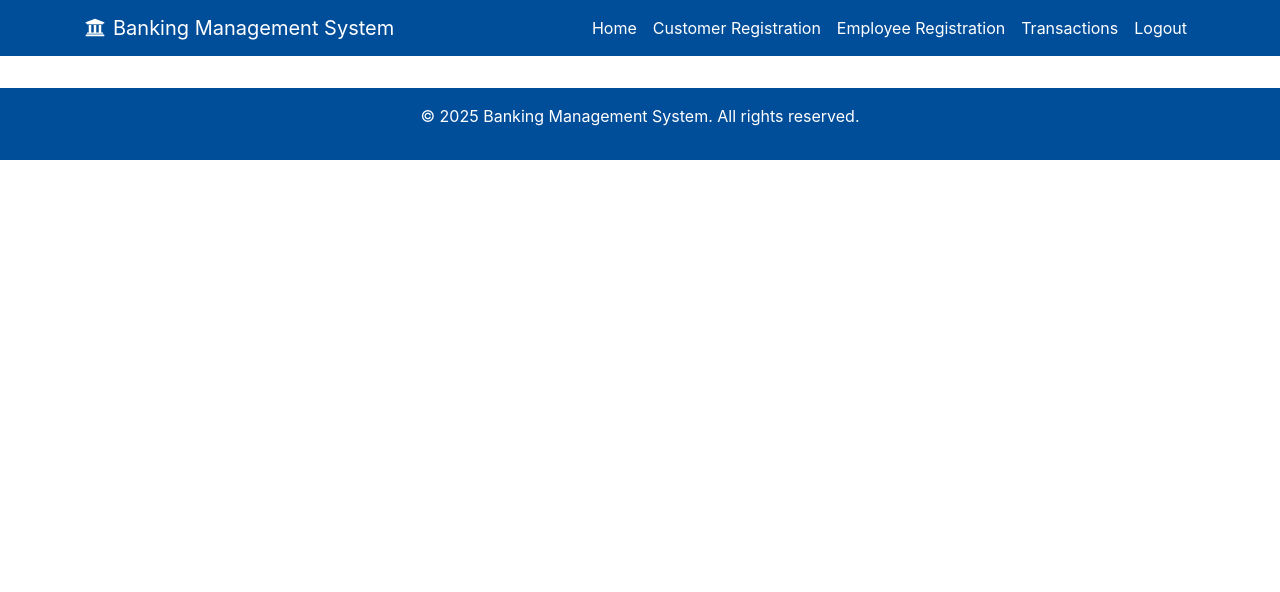
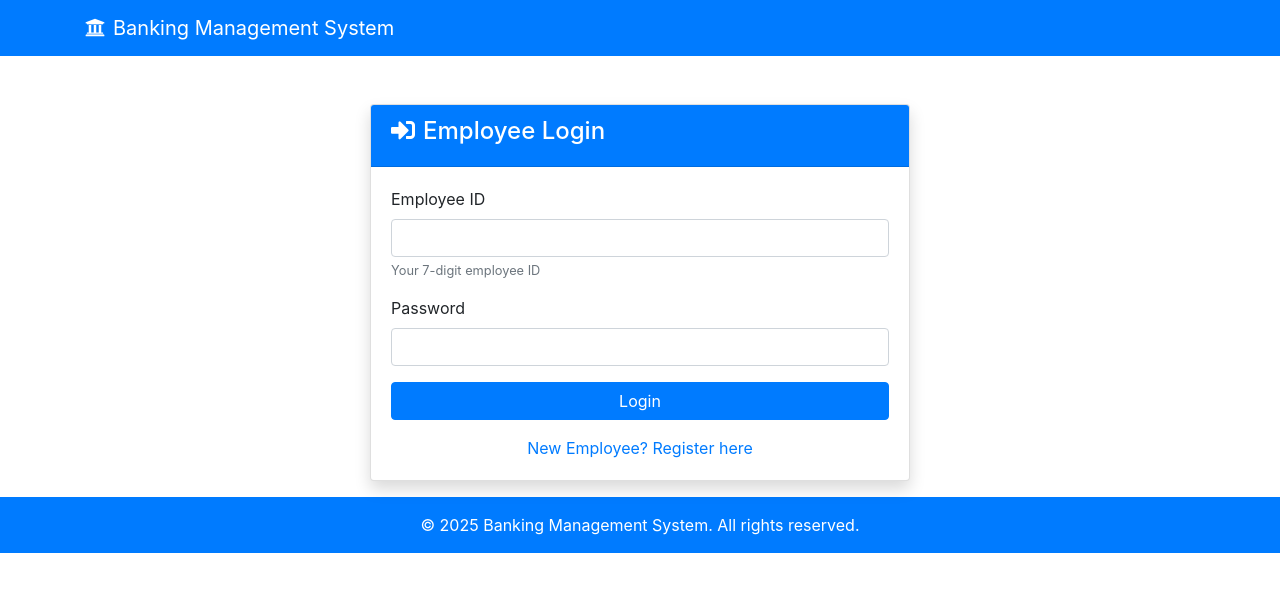
Before and after one commit to smartlywork/Bank-Management-Project, a plain HTML site: page index.html in a window 1280 px wide. Drawn offline with nearby package versions, Linux system fonts and the light colour scheme.

Commit message:
Update index.html

```diff
--- a/index.html
+++ b/index.html
@@ -3,86 +3,60 @@
 <head>
     <meta charset="UTF-8">
     <meta name="viewport" content="width=device-width, initial-scale=1.0">
-    <title>Banking Management System</title>
+    <title>Banking Management System - Login</title>
     <link rel="stylesheet" href="https://stackpath.bootstrapcdn.com/bootstrap/4.5.2/css/bootstrap.min.css">
     <link rel="stylesheet" href="https://cdnjs.cloudflare.com/ajax/libs/font-awesome/5.15.3/css/all.min.css">
-    <style>
-        /* Custom Styling */
-        .navbar-custom {
-            background-color: #004d99;
-        }
-        .nav-link, .navbar-brand {
-            color: white !important;
-        }
-        .footer {
-            background-color: #004d99;
-            color: white;
-            padding: 1rem 0;
-            margin-top: 2rem;
-        }
-        .success-message {
-            color: green;
-            font-weight: bold;
-        }
-        .error-message {
-            color: red;
-            font-weight: bold;
-        }
-        .form-section {
-            margin-bottom: 2rem;
-            padding: 1.5rem;
-            border-radius: 10px;
-            box-shadow: 0 4px 8px rgba(0,0,0,0.1);
-        }
-    </style>
+    <link rel="stylesheet" href="css/styles.css">
 </head>
 <body>
-    <!-- Header & Navigation -->
-    <nav class="navbar navbar-expand-lg navbar-custom">
+    <nav class="navbar navbar-expand-lg navbar-dark bg-primary">
         <div class="container">
-            <a class="navbar-brand" href="#">
-                <i class="fas fa-university mr-2"></i>Banking Management System
-            </a>
-            <button class="navbar-toggler" type="button" data-toggle="collapse" data-target="#navbarNav">
-                <span class="navbar-toggler-icon"></span>
-            </button>
-            <div class="collapse navbar-collapse" id="navbarNav">
-                <ul class="navbar-nav ml-auto">
-                    <li class="nav-item active">
-                        <a class="nav-link" href="#home">Home</a>
-                    </li>
-                    <li class="nav-item">
-                        <a class="nav-link" href="#customer-register">Customer Registration</a>
-                    </li>
-                    <li class="nav-item">
-                        <a class="nav-link" href="#employee-register">Employee Registration</a>
-                    </li>
-                    <li class="nav-item">
-                        <a class="nav-link" href="#transactions">Transactions</a>
-                    </li>
-                    <li class="nav-item">
-                        <a class="nav-link" href="#logout">Logout</a>
-                    </li>
-                </ul>
-            </div>
+            <a class="navbar-brand" href="#"><i class="fas fa-university mr-2"></i>Banking Management System</a>
         </div>
     </nav>
 
-    <!-- Main Content -->
-    <div class="container mt-4">
-        <!-- Content sections will be here -->
+    <div class="container mt-5">
+        <div class="row justify-content-center">
+            <div class="col-md-6">
+                <div class="card shadow">
+                    <div class="card-header bg-primary text-white">
+                        <h4><i class="fas fa-sign-in-alt mr-2"></i>Employee Login</h4>
+                    </div>
+                    <div class="card-body">
+                        <form id="loginForm">
+                            <div class="form-group">
+                                <label for="employeeId">Employee ID</label>
+                                <input type="text" class="form-control" id="employeeId" maxlength="10" required>
+                                <small class="form-text text-muted">Your 7-digit employee ID</small>
+                            </div>
+                            <div class="form-group">
+                                <label for="password">Password</label>
+                                <input type="password" class="form-control" id="password" maxlength="30" required>
+                            </div>
+                            <div class="form-group">
+                                <button type="submit" class="btn btn-primary btn-block">Login</button>
+                            </div>
+                        </form>
+                        <div class="text-center">
+                            <a href="employee-registration.html">New Employee? Register here</a>
+                        </div>
+                    </div>
+                </div>
+                <div id="messageContainer" class="mt-3"></div>
+            </div>
+        </div>
     </div>
 
-    <!-- Footer -->
-    <footer class="footer text-center">
+    <footer class="footer mt-auto py-3 bg-primary text-white text-center">
         <div class="container">
-            <p>&copy; 2025 Banking Management System. All rights reserved.</p>
+            <span>&copy; 2025 Banking Management System. All rights reserved.</span>
         </div>
     </footer>
 
-    <!-- Scripts -->
     <script src="https://code.jquery.com/jquery-3.5.1.slim.min.js"></script>
     <script src="https://cdn.jsdelivr.net/npm/popper.js@1.16.1/dist/umd/popper.min.js"></script>
     <script src="https://stackpath.bootstrapcdn.com/bootstrap/4.5.2/js/bootstrap.min.js"></script>
+    <script src="js/messages.js"></script>
+    <script src="js/main.js"></script>
 </body>
 </html>
```
